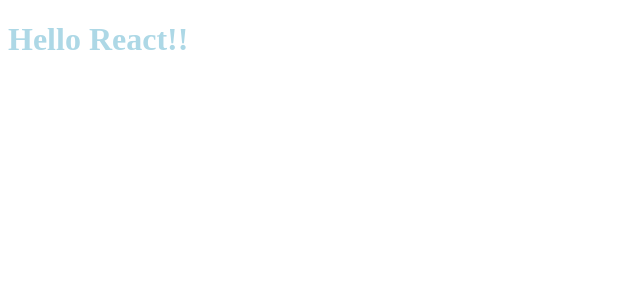
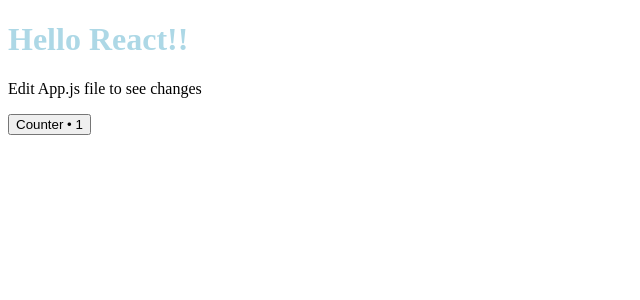
Before and after one commit to tejpatelme/react-webpack-eslint-starter, a React app: page / in a window 1280 px wide. Shown: the top 300 px of the page, without its empty margins (0-640 px from the left). Built offline with nearby package versions, Linux system fonts and the light colour scheme.

Commit message:
update : add landing page content

```diff
--- a/src/App.js
+++ b/src/App.js
@@ -1,5 +1,17 @@
+import { useState } from "react";
 import "./App.css";
 
 export default function App() {
-  return <h1>Hello React!!</h1>;
+  const [counter, setCounter] = useState(1);
+  return (
+    <div className="App">
+      <h1>Hello React!!</h1>
+      <p>
+        Edit <span>App.js</span> file to see changes
+      </p>
+      <button onClick={() => setCounter((counter) => counter + 1)}>
+        Counter • {counter}{" "}
+      </button>
+    </div>
+  );
 }
```
